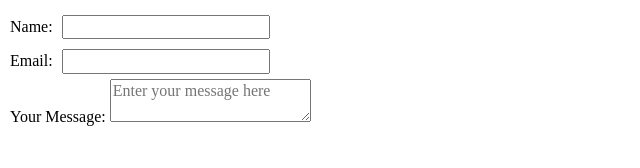
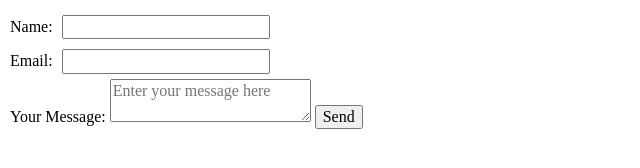
Before and after one commit to stmiok/basic-email, a plain HTML site: page index.html in a window 1280 px wide. Shown: the whole page, without its empty margins (0-640 px from the left). Drawn offline with nearby package versions, Linux system fonts and the light colour scheme.

Commit message:
index.html
added send button

```diff
--- a/index.html
+++ b/index.html
@@ -43,6 +43,7 @@
                  maxlength="1000"
                  placeholder="Enter your message here"
           ></textarea>
+          <button type="send">Send</button>
      </form>
    </main>
   </body>
```
